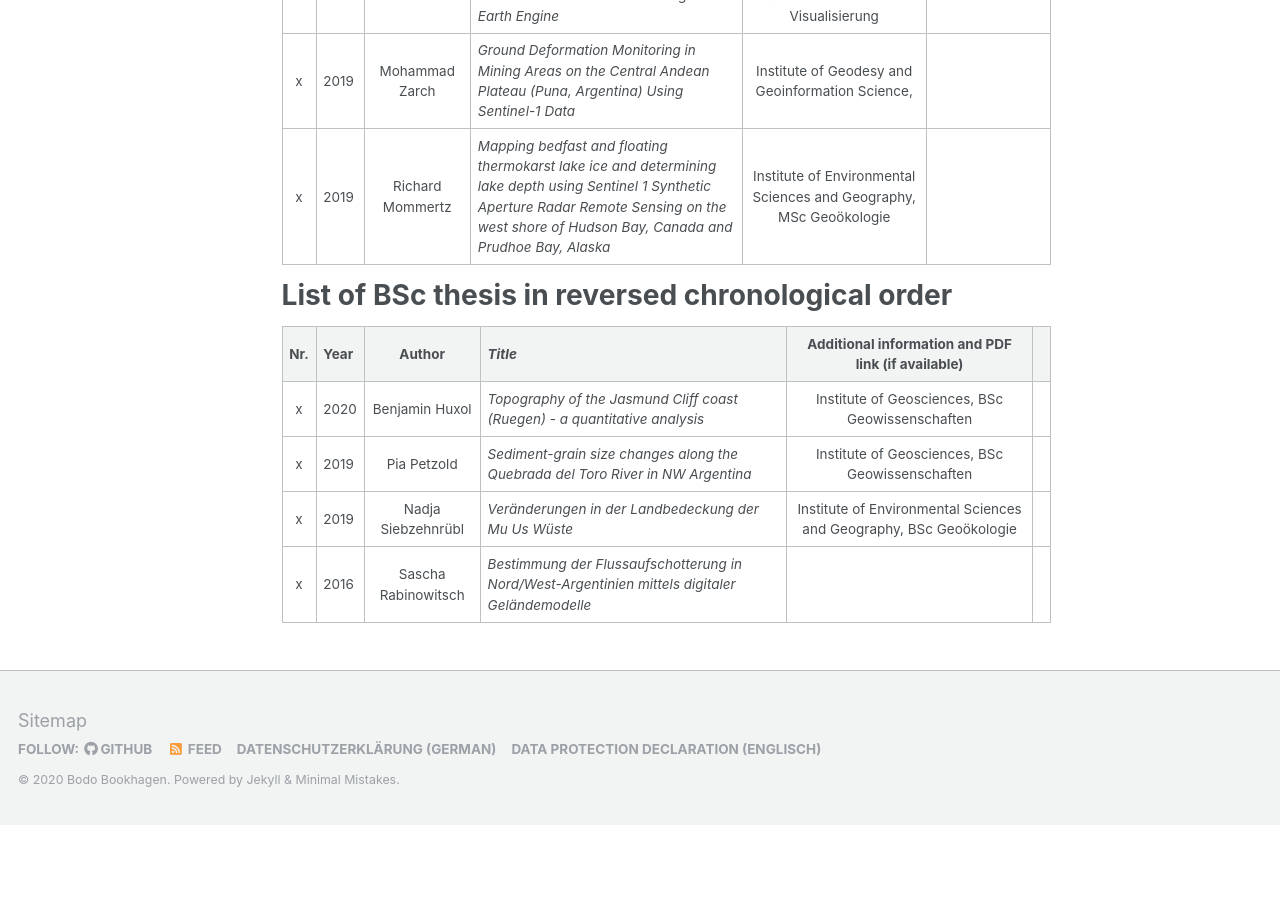
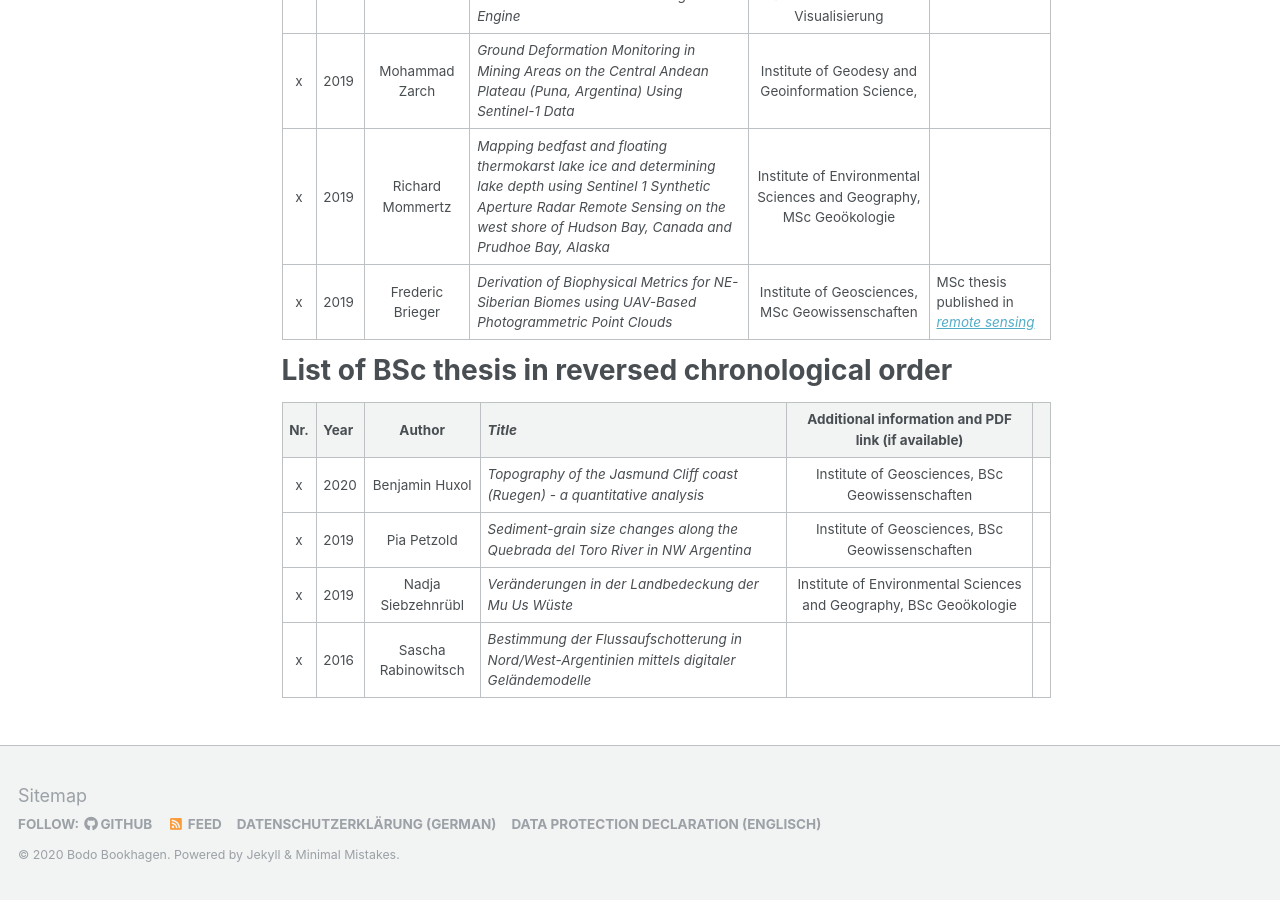
Before and after one commit to BodoBookhagen/BodoBookhagen.github.io, a Jekyll site: the page built from _pages/theses.md, in a window 1280 px wide and 900 px high, scrolled down 760 px. Built offline with Jekyll 4.4.1, drawn with Linux system fonts in a browser that asks for light colours; before the commit the page ends 1585 px from its top, so only the background shows below that.

Commit message:
Mar-08 2020

```diff
--- a/_pages/theses.md
+++ b/_pages/theses.md
@@ -21,6 +21,8 @@ There are also several open theses topics that interested students can work on.
 | x| 2019 | Elena Lefler | *Klassifikation der Seen auf dem Hochland von Tibet mittels Google Earth Engine* | Institute of Geosciences, MSc Geoinformation und Visualisierung | |
 | x| 2019 | Mohammad Zarch | *Ground Deformation Monitoring in Mining Areas on the Central Andean Plateau (Puna, Argentina) Using Sentinel-1 Data* | Institute of Geodesy and Geoinformation Science,
 | x | 2019 | Richard Mommertz | *Mapping bedfast and floating thermokarst lake ice and determining lake depth using Sentinel 1 Synthetic Aperture Radar Remote Sensing on the west shore of Hudson Bay, Canada and Prudhoe Bay, Alaska* | Institute of Environmental Sciences and Geography, MSc Geoökologie | |
+| x | 2019 | Frederic Brieger | *Derivation of Biophysical Metrics for NE-Siberian Biomes using UAV-Based Photogrammetric Point Clouds* | Institute of Geosciences, MSc Geowissenschaften | MSc thesis published in [*remote sensing*](https://www.mdpi.com/2072-4292/11/12/1447) |
+
 
 # List of BSc thesis in reversed chronological order
 
```
